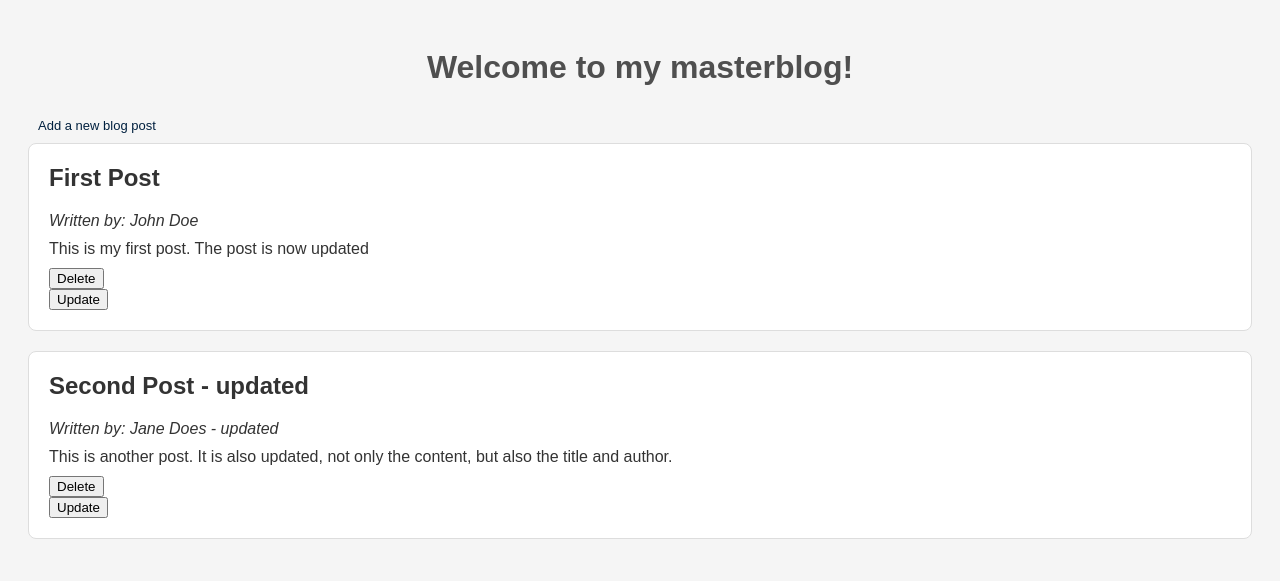
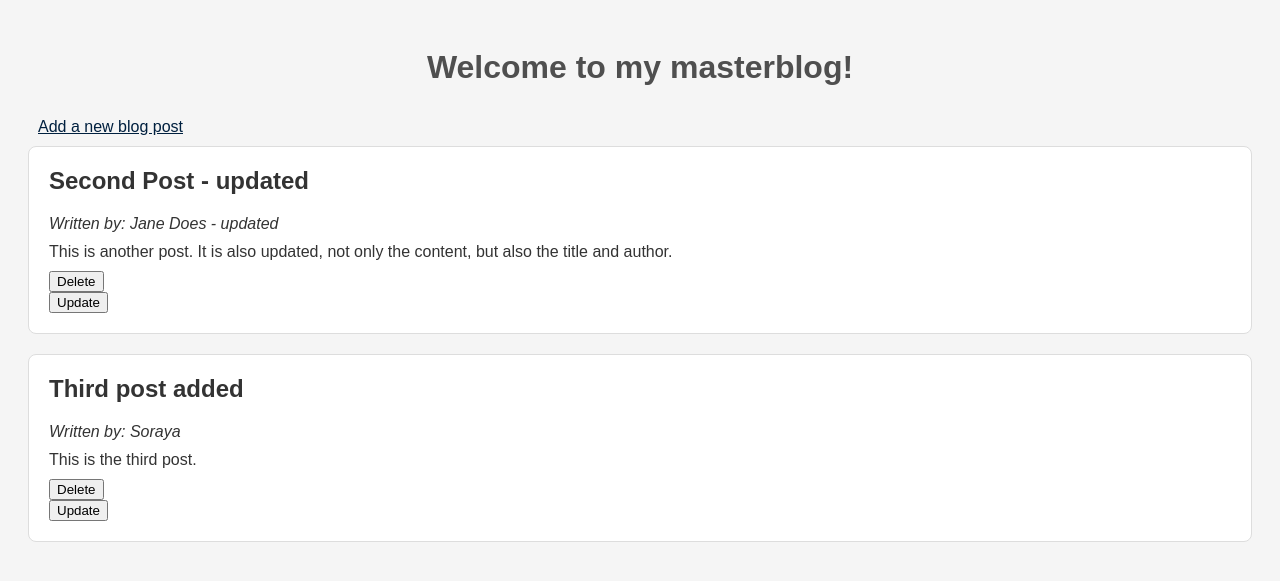
Before and after one commit to 91Soraya/masterblog, a Flask app: page / in a window 1280 px wide. Shown: the top 581 px of the page. Run offline with Flask 3, Linux system fonts and the light colour scheme.

Commit message:
css updated

```diff
--- a/app.py
+++ b/app.py
@@ -46,11 +46,7 @@ def add():
             for post in blog_posts:
                 all_posts.append(post)
 
-        new_post = {}
-        new_post["id"] = new_id
-        new_post["author"] = author
-        new_post["title"] = title
-        new_post["content"] = content
+        new_post = {"id": new_id, "author": author, "title": title, "content": content}
         all_posts.append(new_post)
 
         with open("blog_posts.json", "w") as write_file:
--- a/blog_posts.json
+++ b/blog_posts.json
@@ -1 +1 @@
-[{"id": 1, "author": "John Doe", "title": "First Post", "content": "This is my first post. The post is now updated"}, {"id": 2, "author": "Jane Does - updated", "title": "Second Post - updated", "content": "This is another post. It is also updated, not only the content, but also the title and author. "}]
+[{"id": 2, "author": "Jane Does - updated", "title": "Second Post - updated", "content": "This is another post. It is also updated, not only the content, but also the title and author. "}, {"id": 3, "author": "Soraya", "title": "Third post added", "content": "This is the third post."}]
--- a/static/style.css
+++ b/static/style.css
@@ -10,18 +10,18 @@ h1 {
     color: #4F4F4F;
 }
 
-.redirect {
+.add {
     padding: 5px;
     margin: 5px;
     display: inline-block;
-    font-size: small;
-    text-decoration: none;
+    font-size: big;
+    text-decoration: underline;
     color: #00203FFF;
 }
 
-.redirect:hover {
+.add:hover {
     font-size: medium;
-    color: #2C5F2D;
+    color: red;
 }
 
 .post {
@@ -76,3 +76,18 @@ input[type=submit]:hover {
     text-decoration: none;
     color: black;
 }
+
+button:hover {
+    color: red;
+    cursor: pointer;
+}
+
+button a:hover {
+    color: red;
+    cursor: pointer;
+}
+
+button, button a {
+    color: black;
+    font-size: big;
+}
--- a/templates/index.html
+++ b/templates/index.html
@@ -8,14 +8,14 @@
 </head>
 <body>
     <h1>Welcome to my masterblog!</h1>
-    <a href="{{ 'add' }}" class="redirect">Add a new blog post</a>
+    <a href="{{ 'add' }}" class="add">Add a new blog post</a>
     {% for blog in posts %}
     <div class="post">
         <h2>{{ blog.title }}</h2>
         <p><em>Written by: {{ blog.author }}</em></p>
         <p>{{ blog.content }}</p>
         <form method="POST" action="/delete/{{ blog.id }}">
-            <button type="submit">Delete</button>
+            <button type="submit" class="update">Delete</button>
         </form>
         <button><a href="{{ url_for('update', post_id=blog.id) }}" class="update">Update</a></button>
     </div>
```
